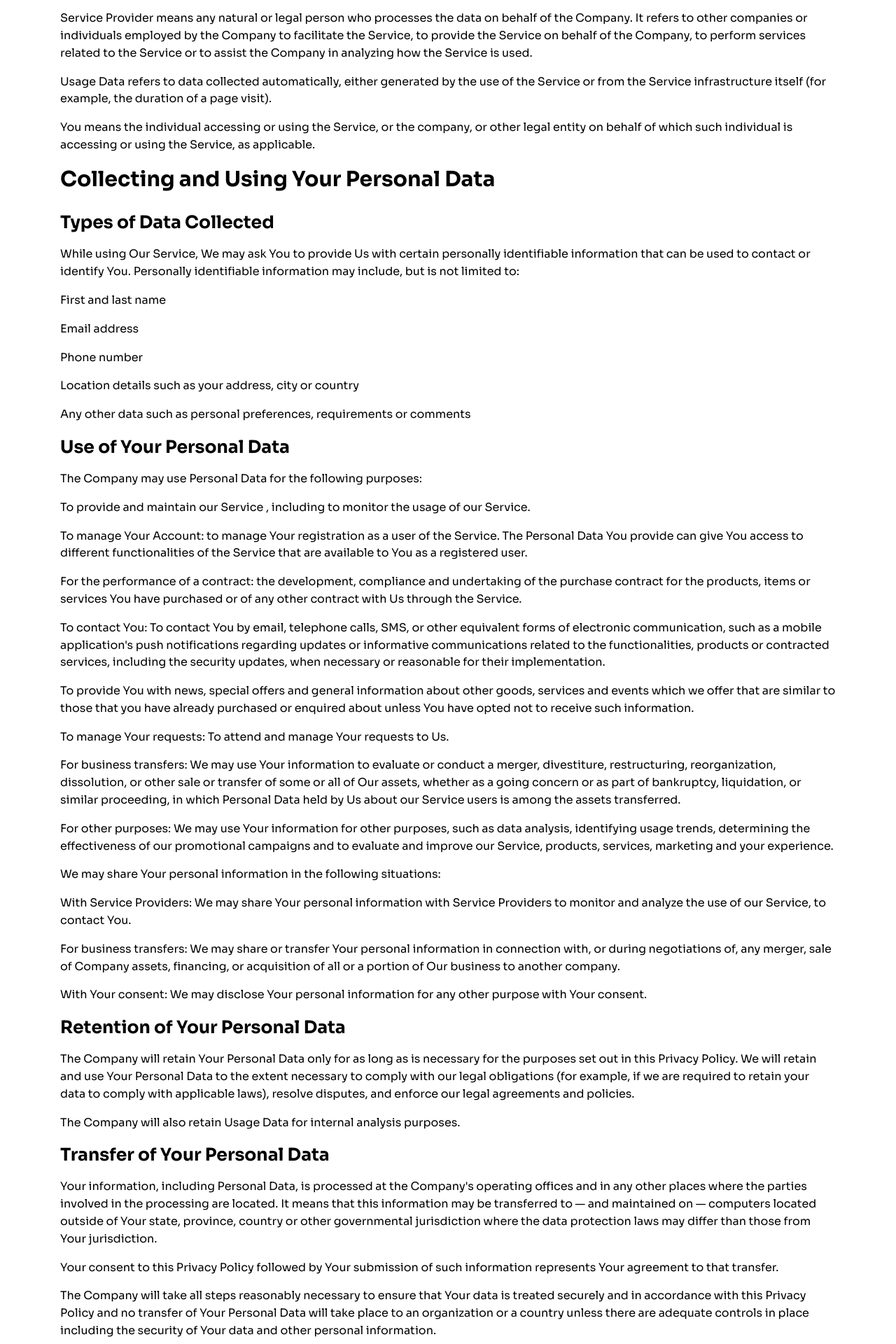
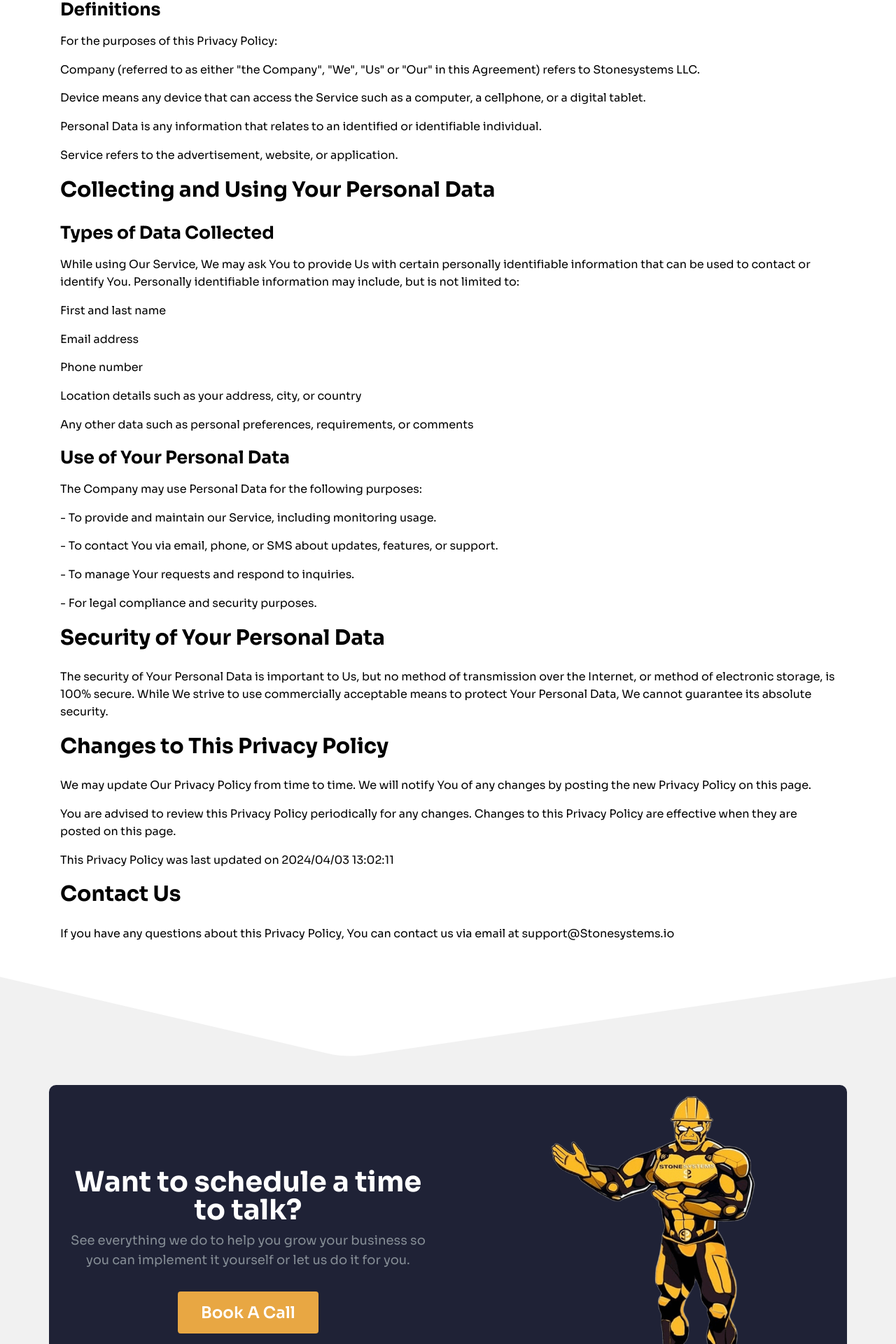
Before and after one commit to kaistone808/stonesystems-saas-website, a Next.js app: page /privacy-policy in a window 1280 px wide. Shown: the part 857-2777 px from the top of the page at 70% size. Built offline with nearby package versions, Linux system fonts and the light colour scheme.

Commit message:
terms n shit

```diff
--- a/components/PrivacyPage/PrivacyPage.tsx
+++ b/components/PrivacyPage/PrivacyPage.tsx
@@ -1,5 +1,3 @@
-'use client';
-
 import { Title, Container, Text } from '@mantine/core';
 import classes from './PrivacyPage.module.css';
 
@@ -12,13 +10,29 @@
         </Title>
         <div>
           <Text className={classes.text}>
-            This Privacy Policy describes Our policies and procedures on the collection, use and
+            This Privacy Policy describes Our policies and procedures on the collection, use, and
             disclosure of Your information when You respond to our advertisements and tells You
             about Your privacy rights and how the law protects You. We use Your Personal Data to
             contact and support you, as well as to provide and improve the Service. By using the
             Service, You agree to the collection and use of information in accordance with this
             Privacy Policy.
           </Text>
+
+          <Title order={2} className={classes.secondaryTitle}>Mobile Communication Policy</Title>
+          <Text className={classes.text}>
+            We value your privacy and are committed to protecting your personal information.
+            When you provide your mobile number, you consent to receive SMS messages related to our
+            services. Your mobile opt-in will **not** be shared with third parties for marketing purposes.
+          </Text>
+          <Text className={classes.text}>
+            **Opt-Out Instructions:** You can opt out of receiving SMS messages at any time by
+            replying **STOP** to any message you receive from us.
+          </Text>
+          <Text className={classes.text}>
+            **Support:** If you need assistance with our SMS communications, you can text **HELP**
+            for more information.
+          </Text>
+
           <Title order={2} className={classes.secondaryTitle}>Interpretation and Definitions</Title>
           <Title order={3} className={classes.tercaryTitle}>Interpretation</Title>
           <Text className={classes.text}>
@@ -26,38 +40,24 @@
             following conditions. The following definitions shall have the same meaning regardless
             of whether they appear in singular or in plural.
           </Text>
+
           <Title order={3} className={classes.tercaryTitle}>Definitions</Title>
           <Text className={classes.text}>For the purposes of this Privacy Policy:</Text>
           <Text className={classes.text}>
             Company (referred to as either "the Company", "We", "Us" or "Our" in this Agreement)
-            refers to StoneSystems.
+            refers to Stonesystems LLC.
           </Text>
           <Text className={classes.text}>
-            Device means any device that can access the Service such as a computer, a cellphone or a
+            Device means any device that can access the Service such as a computer, a cellphone, or a
             digital tablet.
           </Text>
           <Text className={classes.text}>
-            Personal Data is any information that relates to an identified or identifiable
-            individual.
-          </Text>
-          <Text className={classes.text}>Service refers to the advertisement, website, or application.</Text>
-          <Text className={classes.text}>
-            Service Provider means any natural or legal person who processes the data on behalf of
-            the Company. It refers to other companies or individuals employed by the Company to
-            facilitate the Service, to provide the Service on behalf of the Company, to perform
-            services related to the Service or to assist the Company in analyzing how the Service is
-            used.
+            Personal Data is any information that relates to an identified or identifiable individual.
           </Text>
           <Text className={classes.text}>
-            Usage Data refers to data collected automatically, either generated by the use of the
-            Service or from the Service infrastructure itself (for example, the duration of a page
-            visit).
+            Service refers to the advertisement, website, or application.
           </Text>
-          <Text className={classes.text}>
-            You means the individual accessing or using the Service, or the company, or other legal
-            entity on behalf of which such individual is accessing or using the Service, as
-            applicable.
-          </Text>
+
           <Title order={2} className={classes.secondaryTitle}>Collecting and Using Your Personal Data</Title>
           <Title order={3} className={classes.tercaryTitle}>Types of Data Collected</Title>
           <Text className={classes.text}>
@@ -68,124 +68,35 @@
           <Text className={classes.text}>First and last name</Text>
           <Text className={classes.text}>Email address</Text>
           <Text className={classes.text}>Phone number</Text>
-          <Text className={classes.text}>Location details such as your address, city or country</Text>
-          <Text className={classes.text}>Any other data such as personal preferences, requirements or comments</Text>
+          <Text className={classes.text}>Location details such as your address, city, or country</Text>
+          <Text className={classes.text}>Any other data such as personal preferences, requirements, or comments</Text>
+
           <Title order={3} className={classes.tercaryTitle}>Use of Your Personal Data</Title>
-          <Text className={classes.text}>The Company may use Personal Data for the following purposes:</Text>
           <Text className={classes.text}>
-            To provide and maintain our Service , including to monitor the usage of our Service.
+            The Company may use Personal Data for the following purposes:
           </Text>
           <Text className={classes.text}>
-            To manage Your Account: to manage Your registration as a user of the Service. The
-            Personal Data You provide can give You access to different functionalities of the
-            Service that are available to You as a registered user.
+            - To provide and maintain our Service, including monitoring usage.
           </Text>
           <Text className={classes.text}>
-            For the performance of a contract: the development, compliance and undertaking of the
-            purchase contract for the products, items or services You have purchased or of any other
-            contract with Us through the Service.
+            - To contact You via email, phone, or SMS about updates, features, or support.
           </Text>
           <Text className={classes.text}>
-            To contact You: To contact You by email, telephone calls, SMS, or other equivalent forms
-            of electronic communication, such as a mobile application's push notifications regarding
-            updates or informative communications related to the functionalities, products or
-            contracted services, including the security updates, when necessary or reasonable for
-            their implementation.
+            - To manage Your requests and respond to inquiries.
           </Text>
           <Text className={classes.text}>
-            To provide You with news, special offers and general information about other goods,
-            services and events which we offer that are similar to those that you have already
-            purchased or enquired about unless You have opted not to receive such information.
+            - For legal compliance and security purposes.
           </Text>
-          <Text className={classes.text}>To manage Your requests: To attend and manage Your requests to Us.</Text>
+
+          <Title order={2} className={classes.secondaryTitle}>Security of Your Personal Data</Title>
           <Text className={classes.text}>
-            For business transfers: We may use Your information to evaluate or conduct a merger,
-            divestiture, restructuring, reorganization, dissolution, or other sale or transfer of
-            some or all of Our assets, whether as a going concern or as part of bankruptcy,
-            liquidation, or similar proceeding, in which Personal Data held by Us about our Service
-            users is among the assets transferred.
+            The security of Your Personal Data is important to Us, but no method of
+            transmission over the Internet, or method of electronic storage, is 100% secure.
+            While We strive to use commercially acceptable means to protect Your Personal Data,
+            We cannot guarantee its absolute security.
           </Text>
-          <Text className={classes.text}>
-            For other purposes: We may use Your information for other purposes, such as data
-            analysis, identifying usage trends, determining the effectiveness of our promotional
-            campaigns and to evaluate and improve our Service, products, services, marketing and
-            your experience.
-          </Text>
-          <Text className={classes.text}>We may share Your personal information in the following situations:</Text>
-          <Text className={classes.text}>
-            With Service Providers: We may share Your personal information with Service Providers to
-            monitor and analyze the use of our Service, to contact You.
-          </Text>
-          <Text className={classes.text}>
-            For business transfers: We may share or transfer Your personal information in connection
-            with, or during negotiations of, any merger, sale of Company assets, financing, or
-            acquisition of all or a portion of Our business to another company.
-          </Text>
-          <Text className={classes.text}>
-            With Your consent: We may disclose Your personal information for any other purpose with
-            Your consent.
-          </Text>
-          <Title order={3} className={classes.tercaryTitle}>Retention of Your Personal Data</Title>
-          <Text className={classes.text}>
-            The Company will retain Your Personal Data only for as long as is necessary for the
-            purposes set out in this Privacy Policy. We will retain and use Your Personal Data to
-            the extent necessary to comply with our legal obligations (for example, if we are
-            required to retain your data to comply with applicable laws), resolve disputes, and
-            enforce our legal agreements and policies.
-          </Text>
-          <Text className={classes.text}>The Company will also retain Usage Data for internal analysis purposes.</Text>
-          <Title order={3} className={classes.tercaryTitle}>Transfer of Your Personal Data</Title>
-          <Text className={classes.text}>
-            Your information, including Personal Data, is processed at the Company's operating
-            offices and in any other places where the parties involved in the processing are
-            located. It means that this information may be transferred to — and maintained on —
-            computers located outside of Your state, province, country or other governmental
-            jurisdiction where the data protection laws may differ than those from Your
-            jurisdiction.
-          </Text>
-          <Text className={classes.text}>
-            Your consent to this Privacy Policy followed by Your submission of such information
-            represents Your agreement to that transfer.
-          </Text>
-          <Text className={classes.text}>
-            The Company will take all steps reasonably necessary to ensure that Your data is treated
-            securely and in accordance with this Privacy Policy and no transfer of Your Personal
-            Data will take place to an organization or a country unless there are adequate controls
-            in place including the security of Your data and other personal information.
-          </Text>
-          <Title order={3} className={classes.tercaryTitle}>Disclosure of Your Personal Data</Title>
-          <Title order={4}>Law enforcement</Title>
-          Under certain circumstances, the Company may be required to disclose Your Personal Data if
-          required to do so by law or in response to valid requests by public authorities (e.g. a
-          court or a government agency).
-          <Title order={4}>Other legal requirements</Title>
-          <Text className={classes.text}>
-            The Company may disclose Your Personal Data in the good faith belief that such action is
-            necessary to:
-          </Text>
-          <Text className={classes.text}>Comply with a legal obligation</Text>
-          <Text className={classes.text}>Protect and defend the rights or property of the Company</Text>
-          <Text className={classes.text}>Prevent or investigate possible wrongdoing in connection with the Service</Text>
-          <Text className={classes.text}>Protect the personal safety of Users of the Service or the public</Text>
-          <Text className={classes.text}>Protect against legal liability</Text>
-          <Title order={3} className={classes.tercaryTitle}>Security of Your Personal Data</Title>
-          <Text className={classes.text}>
-            The security of Your Personal Data is important to Us, but remember that no method of
-            transmission over the Internet, or method of electronic storage is 100% secure. While We
-            strive to use commercially acceptable means to protect Your Personal Data, We cannot
-            guarantee its absolute security.
-          </Text>
-          <Title order={2} className={classes.secondaryTitle}>Links to Other Websites</Title>
-          <Text className={classes.text}>
-            Our Service may contain links to other websites that are not operated by Us. If You
-            click on a third party link, You will be directed to that third party's site. We
-            strongly advise You to review the Privacy Policy of every site You visit.
-          </Text>
-          <Text className={classes.text}>
-            We have no control over and assume no responsibility for the content, privacy policies
-            or practices of any third party sites or services.
-          </Text>
-          <Title order={2} className={classes.secondaryTitle}>Changes to this Privacy Policy</Title>
+
+          <Title order={2} className={classes.secondaryTitle}>Changes to This Privacy Policy</Title>
           <Text className={classes.text}>
             We may update Our Privacy Policy from time to time. We will notify You of any changes by
             posting the new Privacy Policy on this page.
@@ -195,10 +106,11 @@
             this Privacy Policy are effective when they are posted on this page.
           </Text>
           <Text className={classes.text}>This Privacy Policy was last updated on 2024/04/03 13:02:11</Text>
+
           <Title order={2} className={classes.secondaryTitle}>Contact Us</Title>
           <Text className={classes.text}>
             If you have any questions about this Privacy Policy, You can contact us via email at
-            support@stonesystems.io
+            support@Stonesystems.io
           </Text>
         </div>
       </Container>
```
Also changed, not shown: components/TermsPage/TermsPage.tsx (+38 -21 lines).
